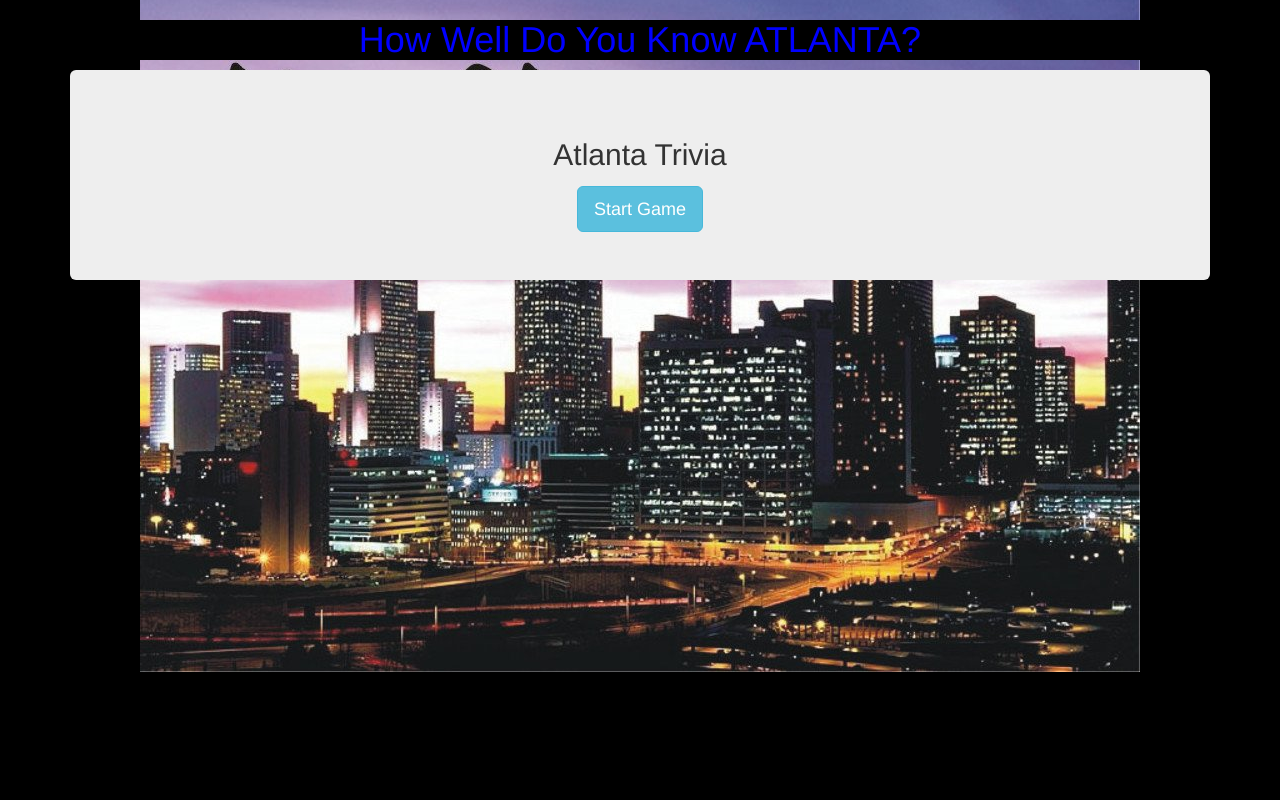
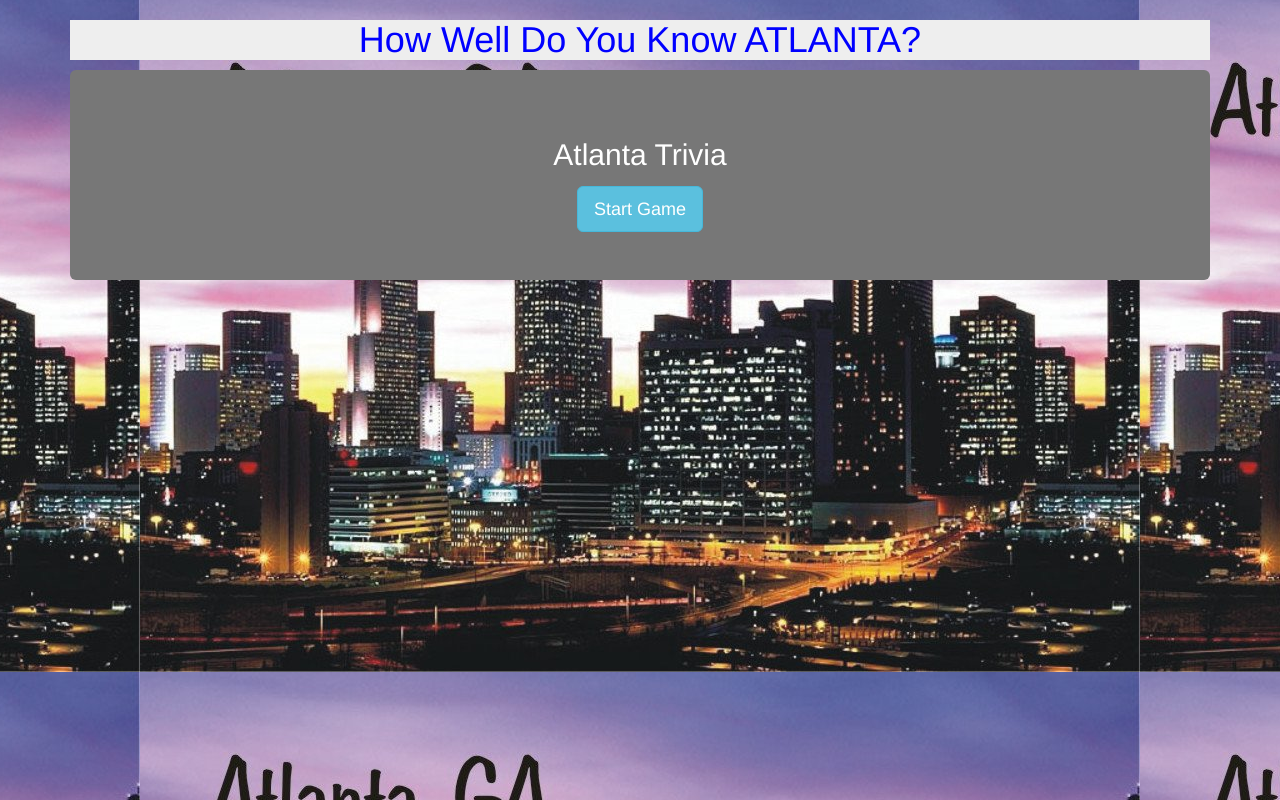
Before and after one commit to imanischult/TriviaGame, a plain HTML site: page index.html in a window 1280 px wide. Drawn offline with nearby package versions, Linux system fonts and the light colour scheme.

Commit message:
some css changes

```diff
--- a/assets/css/style.css
+++ b/assets/css/style.css
@@ -1,10 +1,17 @@
+/* Still working on CSS things */
+
 body{
     background-image: url(../images/Atlanta.jpg);
     background-position: center;
-    background-repeat: no-repeat;
+    background-repeat: repeat;
     background-position-y: -20px;
     text-align: center;
-    background-color: black;
+    background-color: #eeeeee;
+}
+
+.jumbotron {
+    background: #777777;
+    color: white;
 }
 
 .text-muted{
@@ -18,5 +25,5 @@ body{
 }
 
 h1 {
-    background: black;
+    background: #eeeeee;
 }
```
Also changed, not shown: 2 other files.
